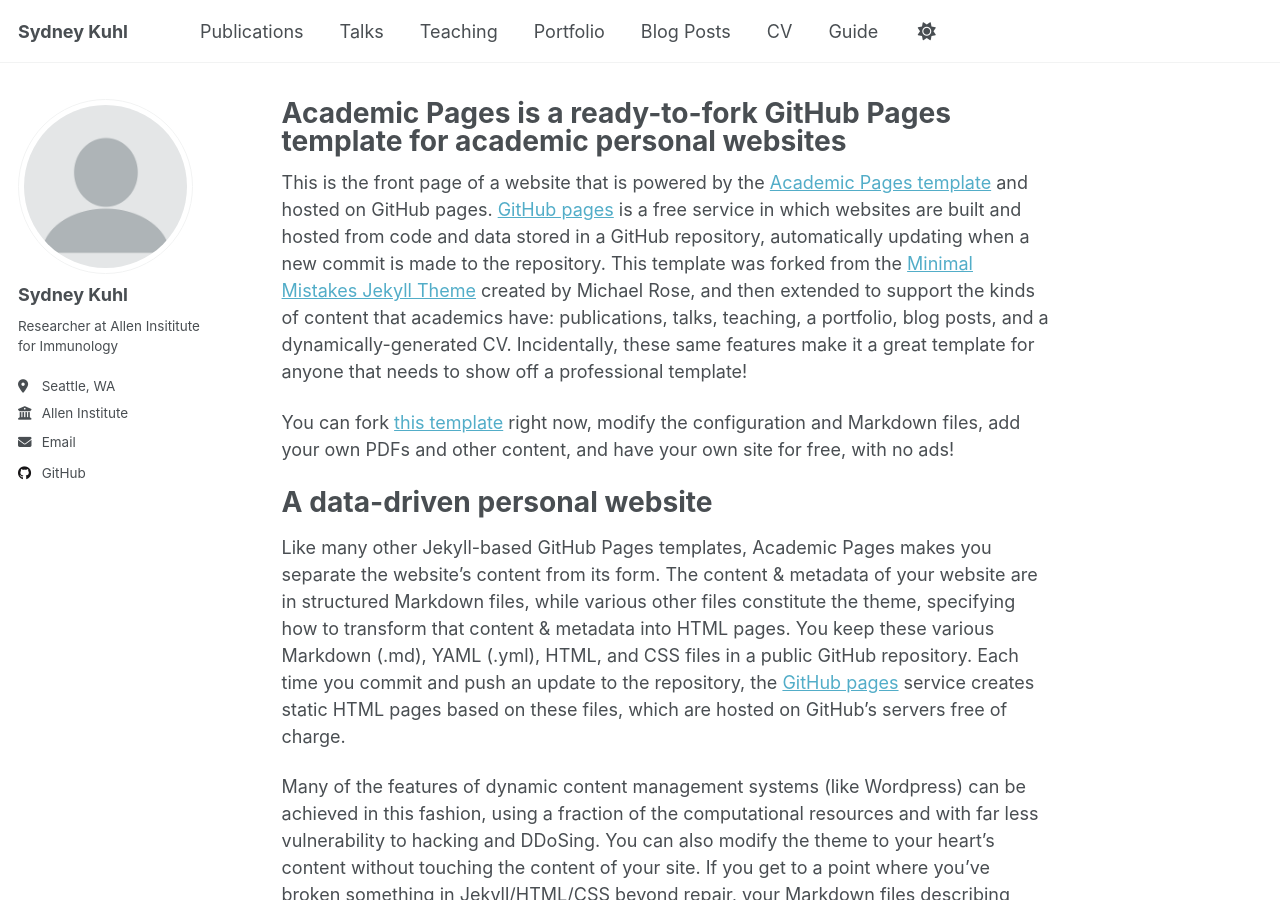
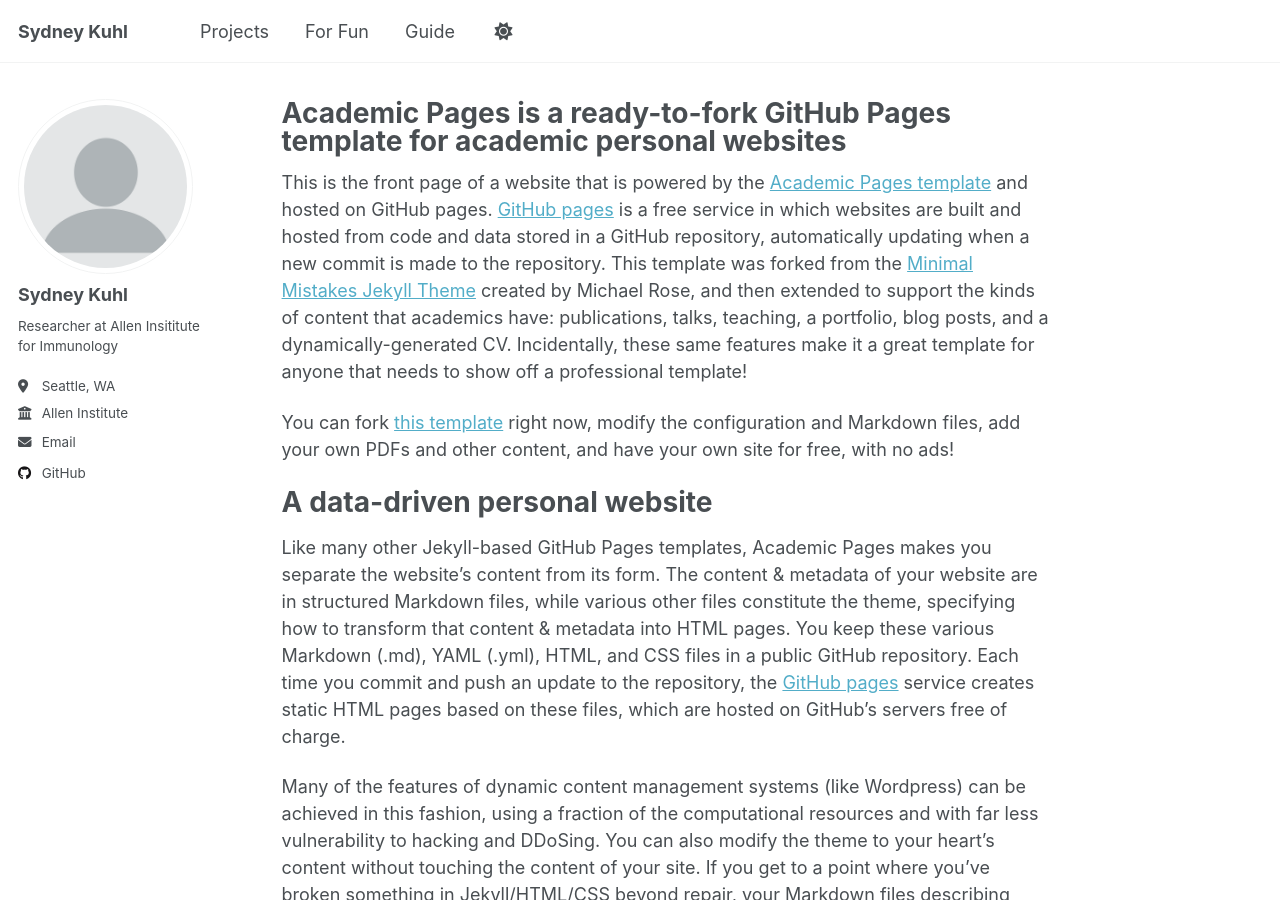
Before and after one commit to smkuhl/smkuhl.github.io, a Jekyll site: the page built from _pages/about.md, in a window 1280 px wide and 900 px high. Built offline with Jekyll 4.4.1, drawn with Linux system fonts in a browser that asks for light colours; a script that is not in the unit is left out.

Commit message:
Comment out navigation entries in navigation.yml
Comment out several navigation items in the YAML file.

```diff
--- a/_data/navigation.yml
+++ b/_data/navigation.yml
@@ -8,23 +8,23 @@
 #      Markdown formatted page while the second is generated using JSON.
 
 main:
-  - title: "Publications"
-    url: /publications/
+  # - title: "Publications"
+  #   url: /publications/
 
-  - title: "Talks"
-    url: /talks/
+  # - title: "Talks"
+  #   url: /talks/
 
-  - title: "Teaching"
+  - title: "Projects"
     url: /teaching/
 
-  - title: "Portfolio"
+  - title: "For Fun"
     url: /portfolio/
 
-  - title: "Blog Posts"
-    url: /year-archive/
+  # - title: "Blog Posts"
+  #   url: /year-archive/
 
-  - title: "CV"
-    url: /cv/
+  # - title: "CV"
+  #   url: /cv/
 
   # - title: "CV"
   #   url: /cv-json/
```
